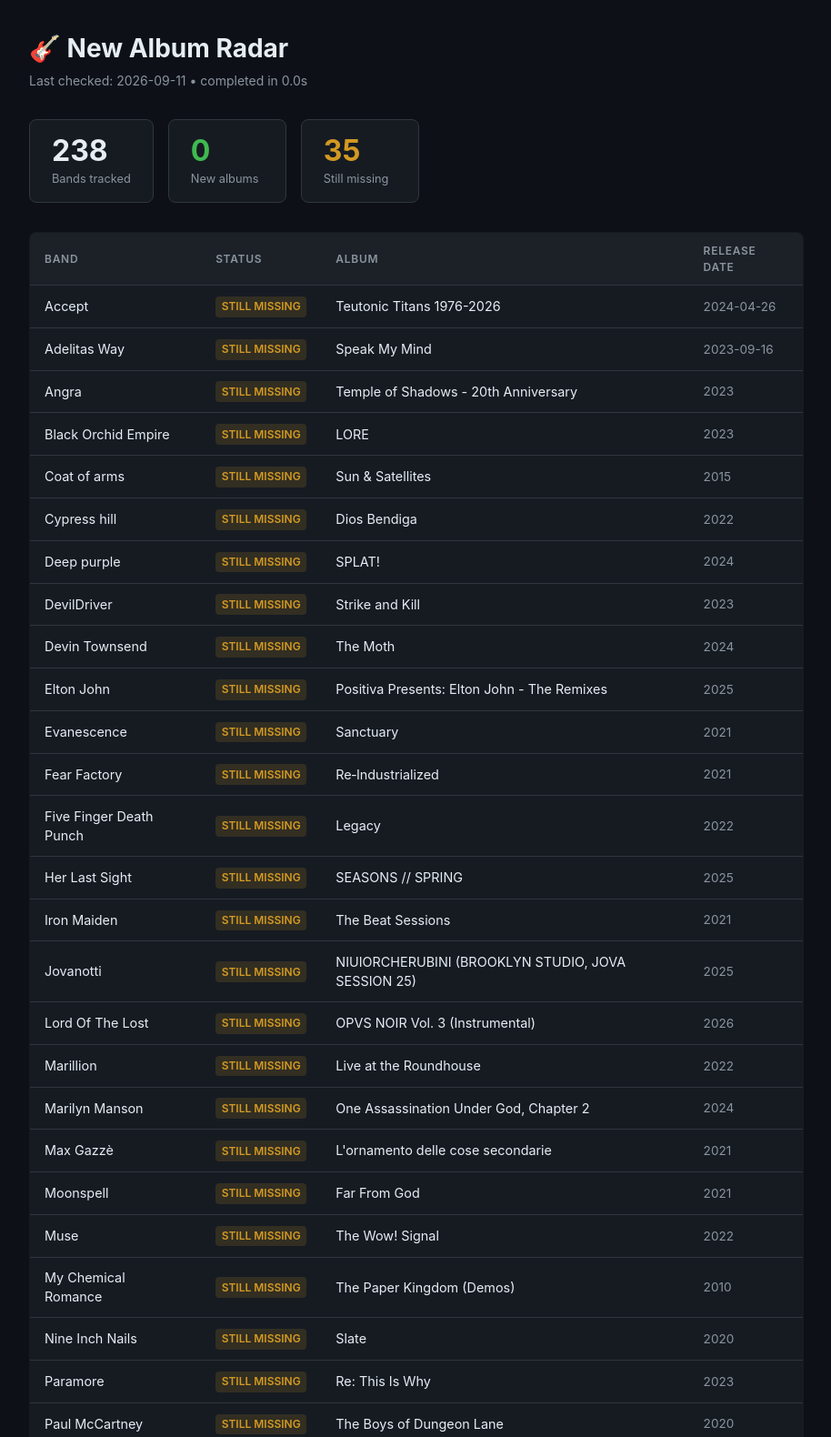
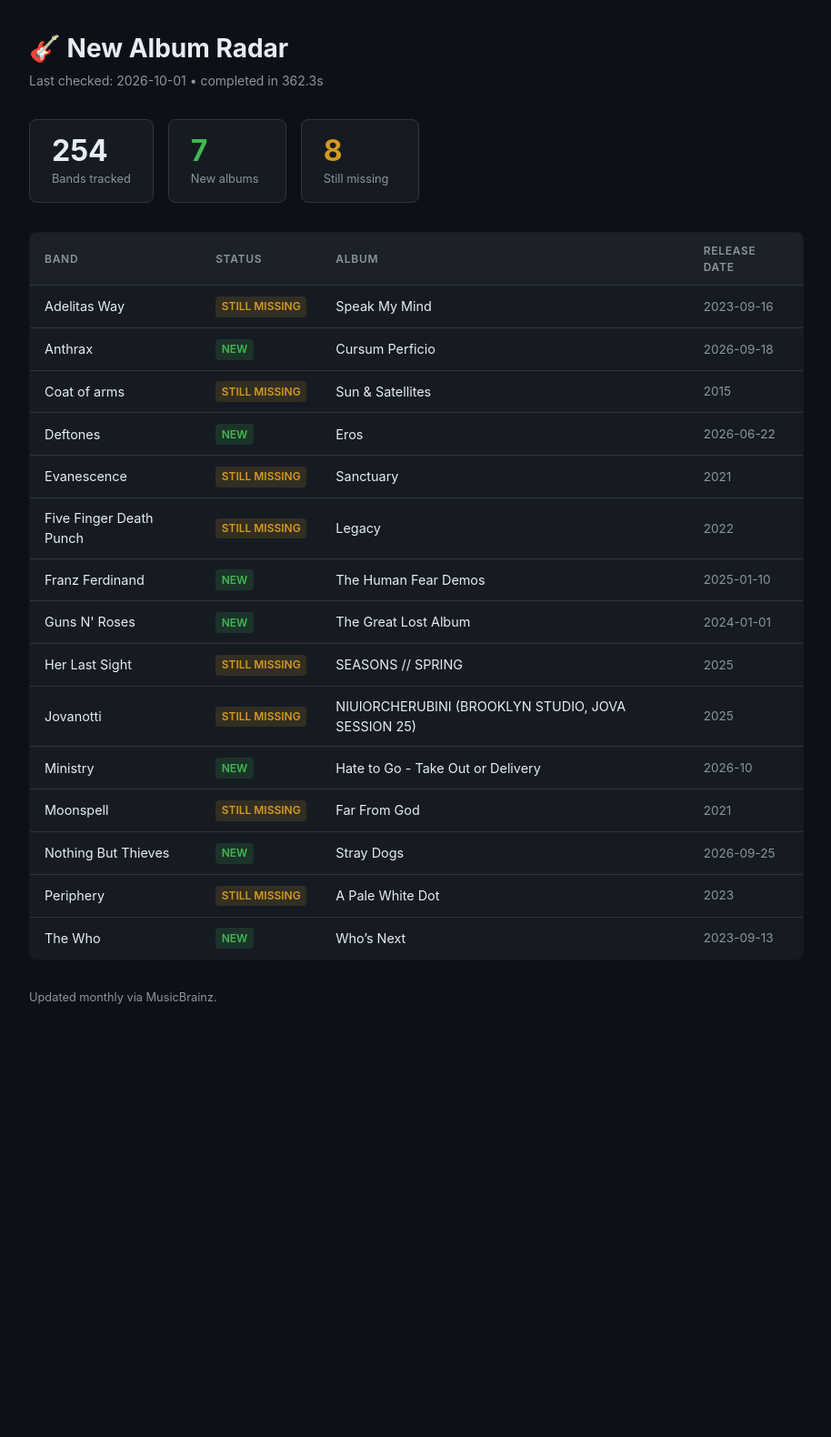
Before and after one commit to chrisvoo/bands_update, a plain HTML site: page index.html in a window 1280 px wide. Shown: the top 1580 px of the page at 91% size, without its empty margins (182-1096 px from the left). After the commit the page ends 1138 px from the top, so only its background shows below. Drawn offline with Linux system fonts and the light colour scheme.

Commit message:
Update results page 36881110683 69a98fdd102be1b40c0a863ac4eeac13f4264cc3

```diff
--- a/index.html
+++ b/index.html
@@ -3,7 +3,7 @@
 <head>
   <meta charset="UTF-8">
   <meta name="viewport" content="width=device-width, initial-scale=1.0">
-  <title>New Album Radar — 2026-09-11</title>
+  <title>New Album Radar — 2026-10-01</title>
   <style>
     :root {
       --bg: #0d1117;
@@ -87,60 +87,40 @@
 <body>
   <header>
     <h1>&#127928; New Album Radar</h1>
-    <p class="meta">Last checked: 2026-09-11 &bull; completed in 0.0s</p>
+    <p class="meta">Last checked: 2026-10-01 &bull; completed in 362.3s</p>
   </header>
 
   <div class="stats">
     <div class="stat">
-      <div class="stat-value">238</div>
+      <div class="stat-value">254</div>
       <div class="stat-label">Bands tracked</div>
     </div>
     <div class="stat">
-      <div class="stat-value green">0</div>
+      <div class="stat-value green">7</div>
       <div class="stat-label">New albums</div>
     </div>
     <div class="stat">
-      <div class="stat-value yellow">35</div>
+      <div class="stat-value yellow">8</div>
       <div class="stat-label">Still missing</div>
     </div>
   </div>
 
   <table><thead><tr><th>Band</th><th>Status</th><th>Album</th><th>Release Date</th></tr></thead><tbody>
-<tr><td>Accept</td><td><span class="badge badge-missing">STILL MISSING</span></td><td>Teutonic Titans 1976-2026</td><td class="date">2024-04-26</td></tr>
 <tr><td>Adelitas Way</td><td><span class="badge badge-missing">STILL MISSING</span></td><td>Speak My Mind</td><td class="date">2023-09-16</td></tr>
-<tr><td>Angra</td><td><span class="badge badge-missing">STILL MISSING</span></td><td>Temple of Shadows - 20th Anniversary</td><td class="date">2023</td></tr>
-<tr><td>Black Orchid Empire</td><td><span class="badge badge-missing">STILL MISSING</span></td><td>LORE</td><td class="date">2023</td></tr>
+<tr><td>Anthrax</td><td><span class="badge badge-new">NEW</span></td><td>Cursum Perficio</td><td class="date">2026-09-18</td></tr>
 <tr><td>Coat of arms</td><td><span class="badge badge-missing">STILL MISSING</span></td><td>Sun &amp; Satellites</td><td class="date">2015</td></tr>
-<tr><td>Cypress hill</td><td><span class="badge badge-missing">STILL MISSING</span></td><td>Dios Bendiga</td><td class="date">2022</td></tr>
-<tr><td>Deep purple</td><td><span class="badge badge-missing">STILL MISSING</span></td><td>SPLAT!</td><td class="date">2024</td></tr>
-<tr><td>DevilDriver</td><td><span class="badge badge-missing">STILL MISSING</span></td><td>Strike and Kill</td><td class="date">2023</td></tr>
-<tr><td>Devin Townsend</td><td><span class="badge badge-missing">STILL MISSING</span></td><td>The Moth</td><td class="date">2024</td></tr>
-<tr><td>Elton John</td><td><span class="badge badge-missing">STILL MISSING</span></td><td>Positiva Presents: Elton John - The Remixes</td><td class="date">2025</td></tr>
+<tr><td>Deftones</td><td><span class="badge badge-new">NEW</span></td><td>Eros</td><td class="date">2026-06-22</td></tr>
 <tr><td>Evanescence</td><td><span class="badge badge-missing">STILL MISSING</span></td><td>Sanctuary</td><td class="date">2021</td></tr>
-<tr><td>Fear Factory</td><td><span class="badge badge-missing">STILL MISSING</span></td><td>Re‐Industrialized</td><td class="date">2021</td></tr>
 <tr><td>Five Finger Death Punch</td><td><span class="badge badge-missing">STILL MISSING</span></td><td>Legacy</td><td class="date">2022</td></tr>
+<tr><td>Franz Ferdinand</td><td><span class="badge badge-new">NEW</span></td><td>The Human Fear Demos</td><td class="date">2025-01-10</td></tr>
+<tr><td>Guns N' Roses</td><td><span class="badge badge-new">NEW</span></td><td>The Great Lost Album</td><td class="date">2024-01-01</td></tr>
 <tr><td>Her Last Sight</td><td><span class="badge badge-missing">STILL MISSING</span></td><td>SEASONS // SPRING</td><td class="date">2025</td></tr>
-<tr><td>Iron Maiden</td><td><span class="badge badge-missing">STILL MISSING</span></td><td>The Beat Sessions</td><td class="date">2021</td></tr>
 <tr><td>Jovanotti</td><td><span class="badge badge-missing">STILL MISSING</span></td><td>NIUIORCHERUBINI (BROOKLYN STUDIO, JOVA SESSION 25)</td><td class="date">2025</td></tr>
-<tr><td>Lord Of The Lost</td><td><span class="badge badge-missing">STILL MISSING</span></td><td>OPVS NOIR Vol. 3 (Instrumental)</td><td class="date">2026</td></tr>
-<tr><td>Marillion</td><td><span class="badge badge-missing">STILL MISSING</span></td><td>Live at the Roundhouse</td><td class="date">2022</td></tr>
-<tr><td>Marilyn Manson</td><td><span class="badge badge-missing">STILL MISSING</span></td><td>One Assassination Under God, Chapter 2</td><td class="date">2024</td></tr>
-<tr><td>Max Gazzè</td><td><span class="badge badge-missing">STILL MISSING</span></td><td>L'ornamento delle cose secondarie</td><td class="date">2021</td></tr>
+<tr><td>Ministry</td><td><span class="badge badge-new">NEW</span></td><td>Hate to Go - Take Out or Delivery</td><td class="date">2026-10</td></tr>
 <tr><td>Moonspell</td><td><span class="badge badge-missing">STILL MISSING</span></td><td>Far From God</td><td class="date">2021</td></tr>
-<tr><td>Muse</td><td><span class="badge badge-missing">STILL MISSING</span></td><td>The Wow! Signal</td><td class="date">2022</td></tr>
-<tr><td>My Chemical Romance</td><td><span class="badge badge-missing">STILL MISSING</span></td><td>The Paper Kingdom (Demos)</td><td class="date">2010</td></tr>
-<tr><td>Nine Inch Nails</td><td><span class="badge badge-missing">STILL MISSING</span></td><td>Slate</td><td class="date">2020</td></tr>
-<tr><td>Paramore</td><td><span class="badge badge-missing">STILL MISSING</span></td><td>Re: This Is Why</td><td class="date">2023</td></tr>
-<tr><td>Paul McCartney</td><td><span class="badge badge-missing">STILL MISSING</span></td><td>The Boys of Dungeon Lane</td><td class="date">2020</td></tr>
-<tr><td>Pearl Jam</td><td><span class="badge badge-missing">STILL MISSING</span></td><td>Radio Transmissions 1995-2000</td><td class="date">2024</td></tr>
+<tr><td>Nothing But Thieves</td><td><span class="badge badge-new">NEW</span></td><td>Stray Dogs</td><td class="date">2026-09-25</td></tr>
 <tr><td>Periphery</td><td><span class="badge badge-missing">STILL MISSING</span></td><td>A Pale White Dot</td><td class="date">2023</td></tr>
-<tr><td>Placebo</td><td><span class="badge badge-missing">STILL MISSING</span></td><td>Placebo RE:CREATED</td><td class="date">2022</td></tr>
-<tr><td>Shinedown</td><td><span class="badge badge-missing">STILL MISSING</span></td><td>EI8HT</td><td class="date">2022</td></tr>
-<tr><td>The Cure</td><td><span class="badge badge-missing">STILL MISSING</span></td><td>A Night Like This 2005 &amp; 2008</td><td class="date">2024</td></tr>
-<tr><td>The Rolling Stones</td><td><span class="badge badge-missing">STILL MISSING</span></td><td>Foreign Tongues</td><td class="date">2023</td></tr>
-<tr><td>The Warning</td><td><span class="badge badge-missing">STILL MISSING</span></td><td>Everything’s Falling</td><td class="date">2024</td></tr>
-<tr><td>The Who</td><td><span class="badge badge-missing">STILL MISSING</span></td><td>Who’s Next</td><td class="date">2019</td></tr>
-<tr><td>U2</td><td><span class="badge badge-missing">STILL MISSING</span></td><td>We Will Follow</td><td class="date">2023</td></tr>
+<tr><td>The Who</td><td><span class="badge badge-new">NEW</span></td><td>Who’s Next</td><td class="date">2023-09-13</td></tr>
 </tbody></table>
 
   <footer>Updated monthly via MusicBrainz.</footer>
```
